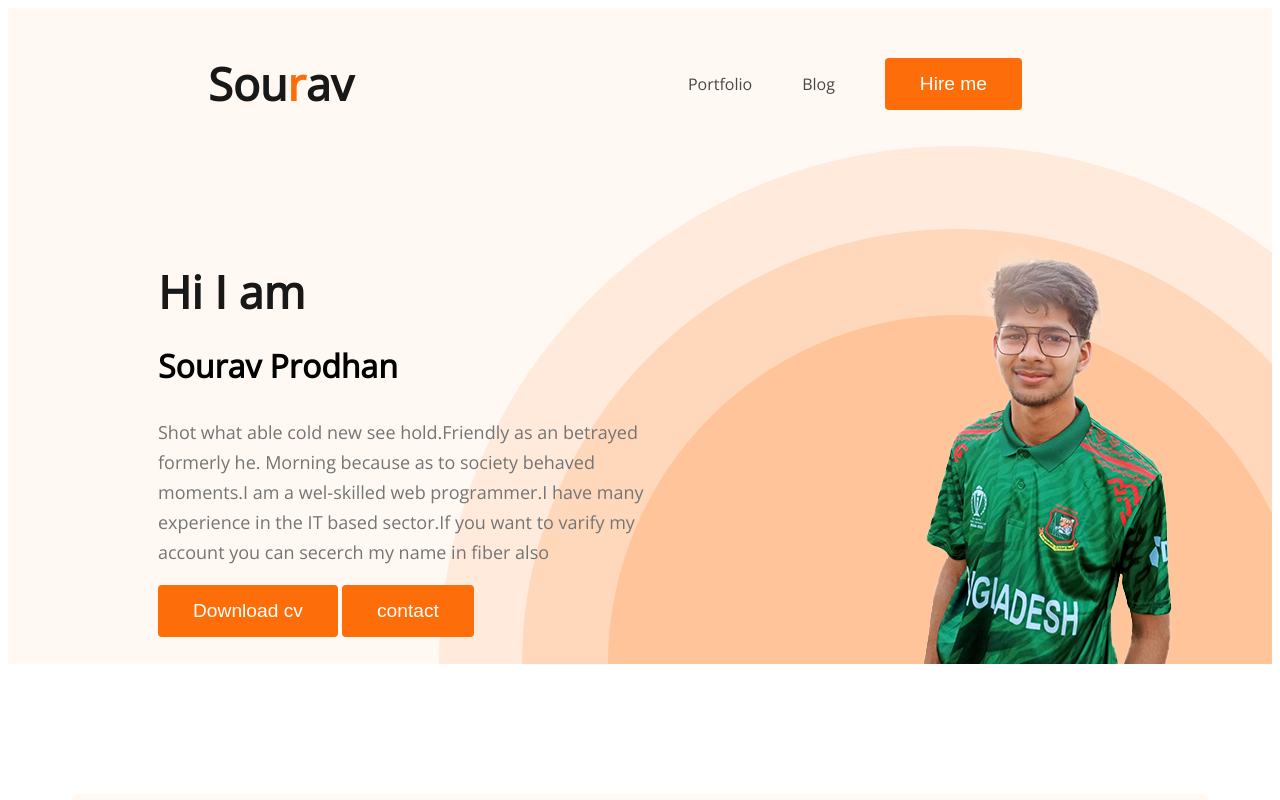
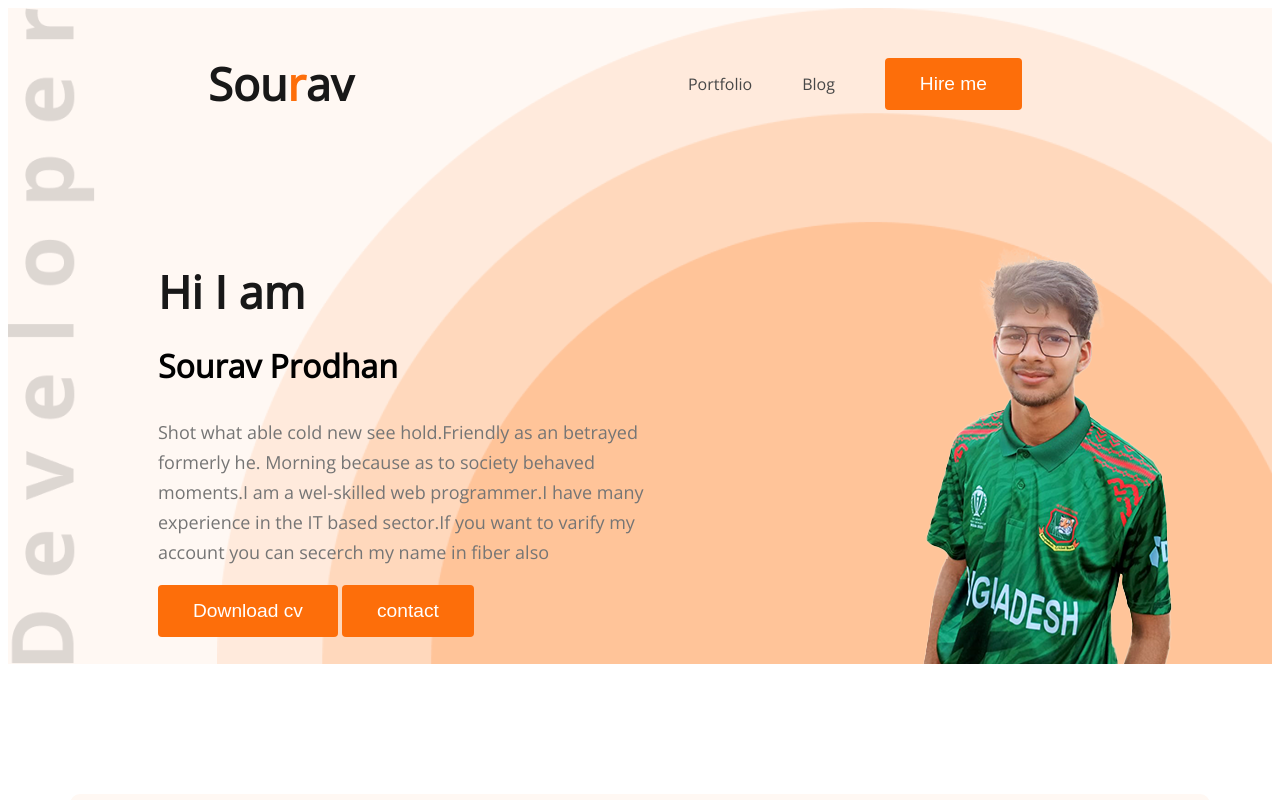
Before and after one commit to Bedoian/webdeveloper-portfolio, a plain HTML site: page index.html in a window 1280 px wide. Shown: the top 800 px of the page. Drawn offline with nearby package versions, Linux system fonts and the light colour scheme.

Commit message:
developer done

```diff
--- a/Style/Portfolio.css
+++ b/Style/Portfolio.css
@@ -45,9 +45,11 @@ nav a {
 /* header related class */
 #header {
     background-color: #FFF8F3;
-    background-image: url("../images/header_bg.png");
+    background-image: url("../images/header_bg.png"),url("../images/developer.png");
     background-repeat: no-repeat;
-    background-position: bottom right;
+    background-position: bottom right,top left;
+    background-repeat: no-repeat;
+    background-size: contain;
 }
 
 .banner {
--- a/index.html
+++ b/index.html
@@ -30,8 +30,8 @@
                     he. Morning because as to society behaved moments.I am a wel-skilled web programmer.I have many
                     experience in the IT based sector.If you want to varify my account you can secerch my name in fiber
                     also</p>
-                <button class="button">Download cv</button>
-                <button class="button">contact</button>
+                <button class="button"><i class="fa-solid fa-download"></i>Download cv</button>
+                <button class="button"> contact</button>
             </div>
             <img id="profile " src="WhatsApp Image 2023-11-04 at 18.46.45_57bcad1e.png" alt="">
         </div>
```
